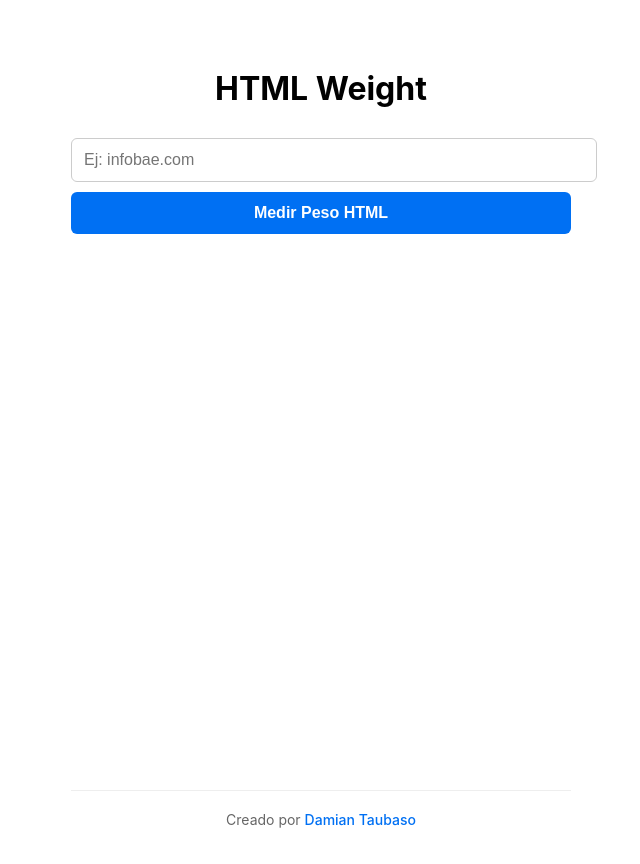
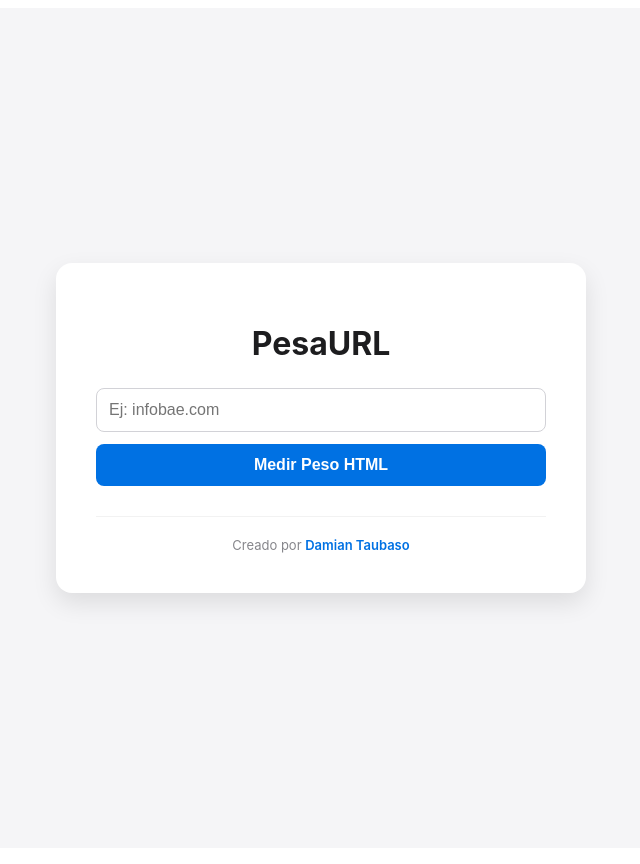
Before and after one commit to dtaubaso/PesoWeb, a Next.js app: page / in a window 1280 px wide. Shown: the top 864 px of the page, without its empty margins (319-959 px from the left). Built offline with nearby package versions, Linux system fonts and the light colour scheme.

Commit message:
Update styles and layout in index.js
Refactor styles and layout for improved UI consistency.

```diff
--- a/pages/index.js
+++ b/pages/index.js
@@ -21,16 +21,23 @@ export default function Home() {
 
   return (
     <div style={{
-      padding: '40px',
-      fontFamily: '-apple-system, BlinkMacSystemFont, "Segoe UI", Roboto, sans-serif',
-      maxWidth: '500px',
-      margin: 'auto',
       minHeight: '100vh',
       display: 'flex',
-      flexDirection: 'column'
+      alignItems: 'center',
+      justifyContent: 'center',
+      backgroundColor: '#f5f5f7',
+      padding: '20px',
+      fontFamily: '-apple-system, BlinkMacSystemFont, "Segoe UI", Roboto, sans-serif'
     }}>
-      <div style={{ flex: 1 }}>
-        <h1 style={{ textAlign: 'center', marginBottom: '30px' }}>HTML Weight</h1>
+      <div style={{
+        backgroundColor: 'white',
+        padding: '40px',
+        borderRadius: '16px',
+        boxShadow: '0 10px 25px rgba(0,0,0,0.1)',
+        maxWidth: '450px',
+        width: '100%'
+      }}>
+        <h1 style={{ textAlign: 'center', marginBottom: '25px', color: '#1d1d1f' }}>PesaURL</h1>
 
         <input
           type="text"
@@ -40,10 +47,12 @@ export default function Home() {
           style={{
             width: '100%',
             padding: '12px',
-            marginBottom: '10px',
-            borderRadius: '6px',
-            border: '1px solid #ccc',
-            fontSize: '16px'
+            marginBottom: '12px',
+            borderRadius: '8px',
+            border: '1px solid #d2d2d7',
+            fontSize: '16px',
+            outline: 'none',
+            boxSizing: 'border-box'
           }}
         />
 
@@ -53,66 +62,68 @@ export default function Home() {
           style={{
             width: '100%',
             padding: '12px',
-            cursor: 'pointer',
-            backgroundColor: '#0070f3',
+            cursor: loading ? 'not-allowed' : 'pointer',
+            backgroundColor: '#0071e3',
             color: 'white',
             border: 'none',
-            borderRadius: '6px',
+            borderRadius: '8px',
             fontSize: '16px',
-            fontWeight: 'bold'
+            fontWeight: '600',
+            transition: 'background-color 0.2s'
           }}
         >
           {loading ? 'Calculando...' : 'Medir Peso HTML'}
         </button>
 
         {result && (
-          <div style={{ marginTop: '30px', padding: '20px', border: '1px solid #eaeaea', borderRadius: '10px', boxShadow: '0 4px 6px rgba(0,0,0,0.05)' }}>
-            <p style={{ fontSize: '18px' }}>Peso del HTML: <strong>{result.mb} MB</strong></p>
+          <div style={{ marginTop: '25px', padding: '15px', backgroundColor: '#fbfbfd', borderRadius: '12px', border: '1px solid #f2f2f2' }}>
+            <p style={{ fontSize: '16px', margin: '0 0 10px 0' }}>Peso del HTML: <strong>{result.mb} MB</strong></p>
 
             <div style={{
-              height: '12px',
+              height: '8px',
               width: '100%',
-              backgroundColor: '#eee',
-              borderRadius: '6px',
-              overflow: 'hidden',
-              marginTop: '10px'
+              backgroundColor: '#e5e5e5',
+              borderRadius: '4px',
+              overflow: 'hidden'
             }}>
               <div style={{
                 height: '100%',
                 width: `${Math.min((result.mb / 2) * 100, 100)}%`,
-                backgroundColor: result.mb > 2 ? '#ff4d4d' : '#0070f3',
-                transition: 'width 0.5s ease-in-out'
+                backgroundColor: result.mb > 2 ? '#ff3b30' : '#34c759',
+                transition: 'width 0.8s cubic-bezier(0.4, 0, 0.2, 1)'
               }} />
             </div>
 
             <p style={{
-              color: result.mb > 2 ? '#d32f2f' : '#2e7d32',
-              fontWeight: 'bold',
-              marginTop: '15px',
-              textAlign: 'center'
+              color: result.mb > 2 ? '#ff3b30' : '#34c759',
+              fontWeight: '600',
+              marginTop: '12px',
+              textAlign: 'center',
+              fontSize: '14px'
             }}>
-              {result.mb > 2 ? '⚠️ ¡Atención! Se pasó de los 2 MB' : '✅ ¡Perfecto! Está bajo los 2 MB'}
+              {result.mb > 2 ? '⚠️ Excede el límite de 2 MB' : '✅ Dentro del límite de 2 MB'}
             </p>
           </div>
         )}
-      </div>
 
         <footer style={{
           textAlign: 'center',
-        padding: '20px 0',
-        fontSize: '14px',
-        color: '#666',
-        borderTop: '1px solid #eee'
+          marginTop: '30px',
+          paddingTop: '20px',
+          fontSize: '13px',
+          color: '#86868b',
+          borderTop: '1px solid #f2f2f2'
         }}>
           Creado por <a
             href="https://www.linkedin.com/in/dtaubaso/"
             target="_blank"
             rel="noopener noreferrer"
-          style={{ color: '#0070f3', textDecoration: 'none', fontWeight: '500' }}
+            style={{ color: '#0071e3', textDecoration: 'none', fontWeight: '600' }}
           >
             Damian Taubaso
           </a>
         </footer>
       </div>
+    </div>
   );
 }
```
Lines whose indentation alone changed are shown as unchanged.
